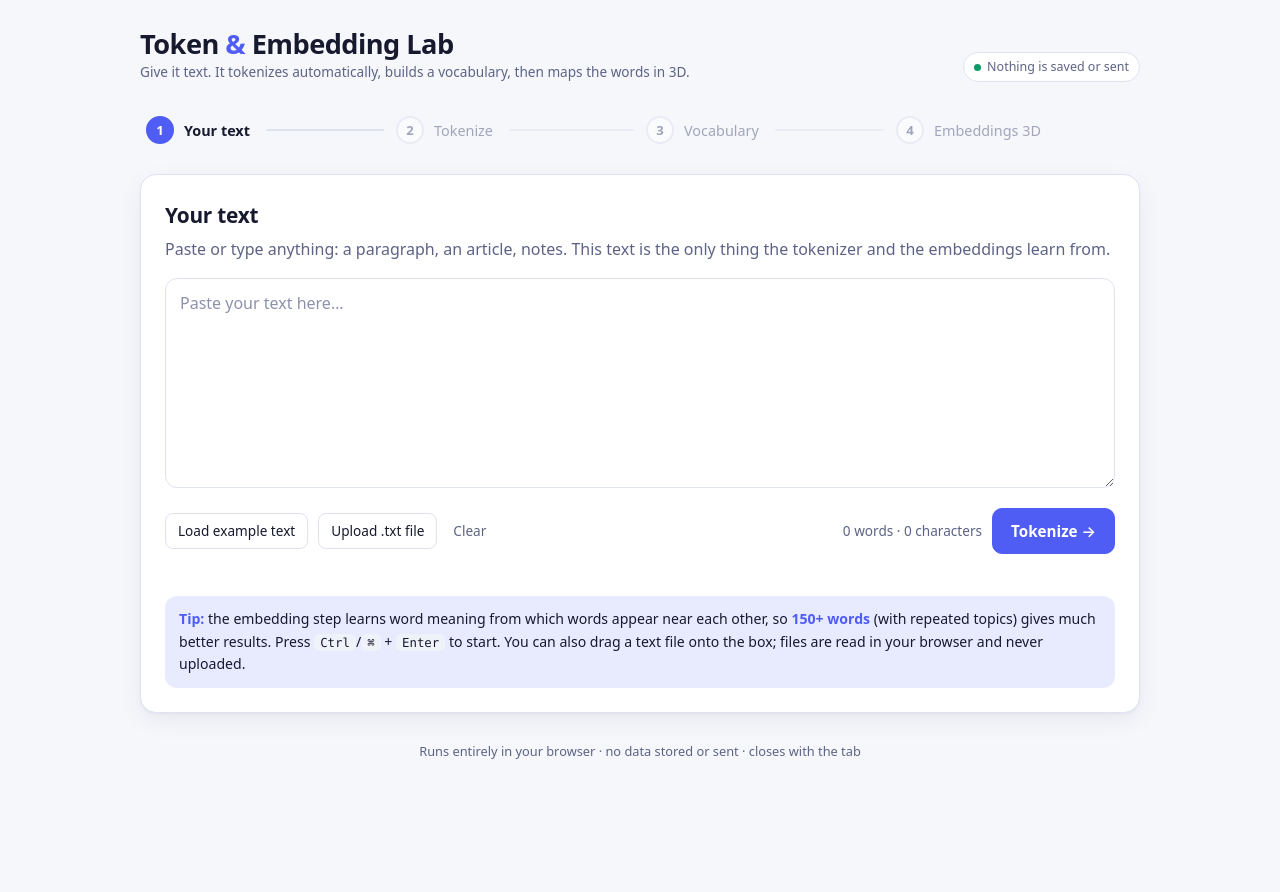
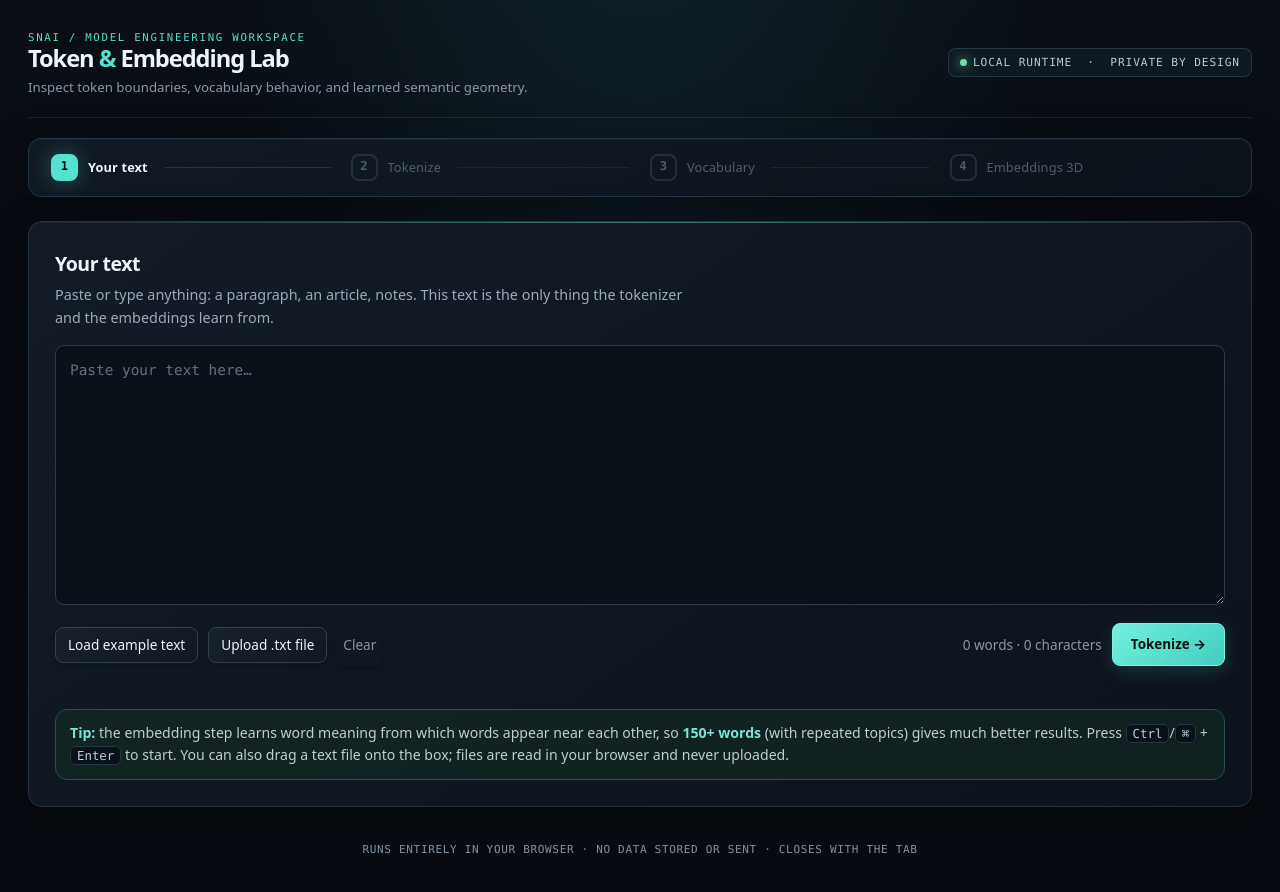
Before and after one commit to monster2005mac-dex/LLM-Tokenizer-SnAI, a plain HTML site: page index.html in a window 1280 px wide. Before the commit the page ends 801 px from the top, so only its background shows below. Drawn offline with Linux system fonts and the light colour scheme.

Commit message:
Redesign tokenizer lab as AI engineering workspace

```diff
--- a/index.html
+++ b/index.html
@@ -3,18 +3,16 @@
 <head>
 <meta charset="utf-8">
 <meta name="viewport" content="width=device-width, initial-scale=1">
-<title>Token &amp; Embedding Lab</title>
+<title>SnAI — Token &amp; Embedding Lab</title>
+<meta name="description" content="An interactive AI developer workspace for exploring tokenization, vocabularies, and 3D word embeddings. Everything runs locally in your browser.">
+<meta name="theme-color" content="#080b11">
 <style>
 :root{
-  --bg:#f6f7fb; --surface:#ffffff; --surface2:#f0f2f9; --text:#171a2e; --muted:#5d6385; --line:#dfe3f1;
-  --accent:#4f5df5; --accent-ink:#ffffff; --accent-soft:#e8eafe; --warm:#e8590c; --good:#0b9a67; --bad:#d6336c;
+  color-scheme:dark;
+  --bg:#080b11; --surface:#10151e; --surface2:#151d29; --text:#edf4fb; --muted:#8797aa; --line:#263544;
+  --accent:#56e0d0; --accent-ink:#071311; --accent-soft:#15322f; --warm:#ffbc73; --good:#63e2aa; --bad:#ff7088;
   --mono:ui-monospace,SFMono-Regular,Menlo,Consolas,monospace;
-  --shadow:0 1px 2px rgba(20,24,60,.05),0 8px 24px rgba(20,24,60,.06);
-}
-@media (prefers-color-scheme: dark){
-  :root{--bg:#0e1020;--surface:#171a30;--surface2:#1f2340;--text:#e9ebf8;--muted:#9ba1c7;--line:#2c3157;
-  --accent:#7d89ff;--accent-ink:#0e1020;--accent-soft:#232852;--warm:#ff9f6b;--good:#5fd6a0;--bad:#ff6b8a;
-  --shadow:0 1px 2px rgba(0,0,0,.3),0 8px 24px rgba(0,0,0,.25);}
+  --shadow:0 18px 48px rgba(0,0,0,.25),inset 0 1px rgba(255,255,255,.035);
 }
 *{box-sizing:border-box}
 html{scroll-behavior:smooth}
@@ -155,16 +153,61 @@ table.v td.r,table.v th.r{text-align:right}
 @media(max-width:560px){.eq{grid-template-columns:1fr}}
 canvas:focus-visible{outline:3px solid var(--accent);outline-offset:2px}
 footer{text-align:center;color:var(--muted);font-size:.8rem;padding:10px 0 40px}
+/* Precision console theme: dimensional depth, restrained signal color, and a persistent model-lab header. */
+body{min-height:100vh;background:radial-gradient(ellipse at 50% -18%,rgba(32,101,107,.23),transparent 48%),linear-gradient(180deg,#0a0e15 0%,var(--bg) 55%);font-size:15px}
+.wrap{max-width:1320px;padding:0 28px}
+header{padding:26px 0 18px;border-bottom:1px solid rgba(116,151,169,.17);align-items:center}
+h1{font-size:1.48rem;letter-spacing:-.045em;font-weight:650}
+h1 em{color:var(--accent)}
+header .meta{font-size:.83rem;margin-top:5px}
+.tag{background:rgba(17,27,36,.78);border-color:rgba(103,143,155,.26);color:#b7c9d5;border-radius:8px;padding:7px 11px;font: .7rem var(--mono);letter-spacing:.08em;text-transform:uppercase}
+.tag::before{box-shadow:0 0 12px var(--good)}
+.stepper{margin:20px 0 24px;padding:7px 12px;background:linear-gradient(145deg,#111a24,#0c121a);border:1px solid #263544;border-radius:13px;box-shadow:var(--shadow)}
+.stepper button{font-size:.8rem;letter-spacing:.01em;padding:8px 10px}
+.stepper .n{width:27px;height:27px;border-radius:8px;font-family:var(--mono);font-size:.76rem;background:#101722;border-color:#354553}
+.stepper li.on .n{background:var(--accent);box-shadow:0 0 20px #56e0d04d}
+.stepper li.done .n{background:#17312f}
+.stepper li:not(:last-child) button::after{height:1px;background:#263544}
+.card{position:relative;overflow:hidden;background:linear-gradient(145deg,rgba(19,27,38,.98),rgba(13,19,28,.98));border-color:#263544;border-radius:14px;padding:26px;box-shadow:var(--shadow)}
+.card:not(.flat)::before{content:"";position:absolute;inset:0 0 auto;height:1px;background:linear-gradient(90deg,transparent,#62e1d477,transparent);pointer-events:none}
+.card.flat{background:linear-gradient(145deg,#17212c,#111923);border:1px solid #293a49;border-radius:12px}
+h2{font-size:1.22rem;letter-spacing:-.025em}h3{font-size:.67rem;letter-spacing:.13em;color:#9bacbd}
+.lead{font-size:.9rem;color:#9aaabd;max-width:78ch}
+textarea,input[type=text],select{background:#0b1119;border-color:#2c3d4c;border-radius:9px;color:var(--text)}
+textarea{min-height:260px;font-family:var(--mono);font-size:.9rem;line-height:1.7}
+textarea:focus,input[type=text]:focus{border-color:var(--accent);box-shadow:0 0 0 3px #56e0d01a,0 0 24px #56e0d00c}
+.btn{background:linear-gradient(145deg,#17212c,#111821);border-color:#30414f;border-radius:8px;font-size:.84rem;box-shadow:0 2px 5px #0003;transition:transform .16s,border-color .16s,box-shadow .16s}
+.btn:hover{transform:translateY(-1px);border-color:#56e0d0a8;color:var(--accent);box-shadow:0 5px 18px #0004}
+.btn.primary{background:linear-gradient(135deg,#74f0dc,#42cdbf);border-color:#7ff3e1;color:#071311;box-shadow:0 5px 18px #3ed9c32b;font-weight:700}
+.btn.primary:hover{color:#071311;filter:brightness(1.07)}
+.tips,.why{background:linear-gradient(135deg,#112422,#10201f);border:1px solid #28514d;color:#bfcece}
+.tips b,.why summary{color:#74e6d5}
+.note{border-color:var(--accent);color:#a0b1bf}
+code,.formula,.log{background:#0b1118;border:1px solid #263744;color:#c0ced9}
+.stats .stat{background:linear-gradient(145deg,#19232e,#131c25);border:1px solid #283846;border-radius:9px}
+.stat b{font-family:var(--mono);color:#f1f7fa}
+.toks{background:#0c131b;border:1px solid #273743}
+.chip{box-shadow:0 2px 5px #0003}
+.tw{border-color:#2a3b49}
+table.v th{background:#17212a;color:#a9bdc7}
+table.v td{border-color:#202f3c}
+.stage{padding:0;border-radius:13px;background:radial-gradient(ellipse at 50% 45%,#14232c,#0a1118 72%);box-shadow:inset 0 0 48px #56e0d008,0 12px 28px #0003}
+#cv{border-color:#263b48;background:transparent;border-radius:13px}
+.legend{color:#a6bac5}.nb:hover{background:#1b2934}.nb .b{background:#1d2b36}
+footer{padding:18px 0 36px;font: .69rem var(--mono);letter-spacing:.06em;text-transform:uppercase}
+@media(max-width:700px){.wrap{padding:0 14px}header{padding:19px 0 14px}.card{padding:19px}.stepper{padding:6px}.stepper button{padding:7px 4px}textarea{min-height:210px}#cv{height:400px}}
+@media(prefers-reduced-motion:reduce){*,*::before,*::after{scroll-behavior:auto!important;animation-duration:.01ms!important;transition-duration:.01ms!important}}
 </style>
 </head>
 <body>
 <div class="wrap">
 <header>
   <div>
+    <div class="meta" style="font: .67rem var(--mono);letter-spacing:.16em;color:var(--accent);text-transform:uppercase">SnAI / MODEL ENGINEERING WORKSPACE</div>
     <h1>Token <em>&amp;</em> Embedding Lab</h1>
-    <div class="meta">Give it text. It tokenizes automatically, builds a vocabulary, then maps the words in 3D.</div>
+    <div class="meta">Inspect token boundaries, vocabulary behavior, and learned semantic geometry.</div>
   </div>
-  <span class="tag" title="No storage, no network. Close or refresh the tab and everything is gone.">Nothing is saved or sent</span>
+  <span class="tag" title="Your text is processed locally in this browser and is never uploaded.">LOCAL RUNTIME &nbsp;·&nbsp; PRIVATE BY DESIGN</span>
 </header>
 
 <ol class="stepper" id="stepper"></ol>
```
